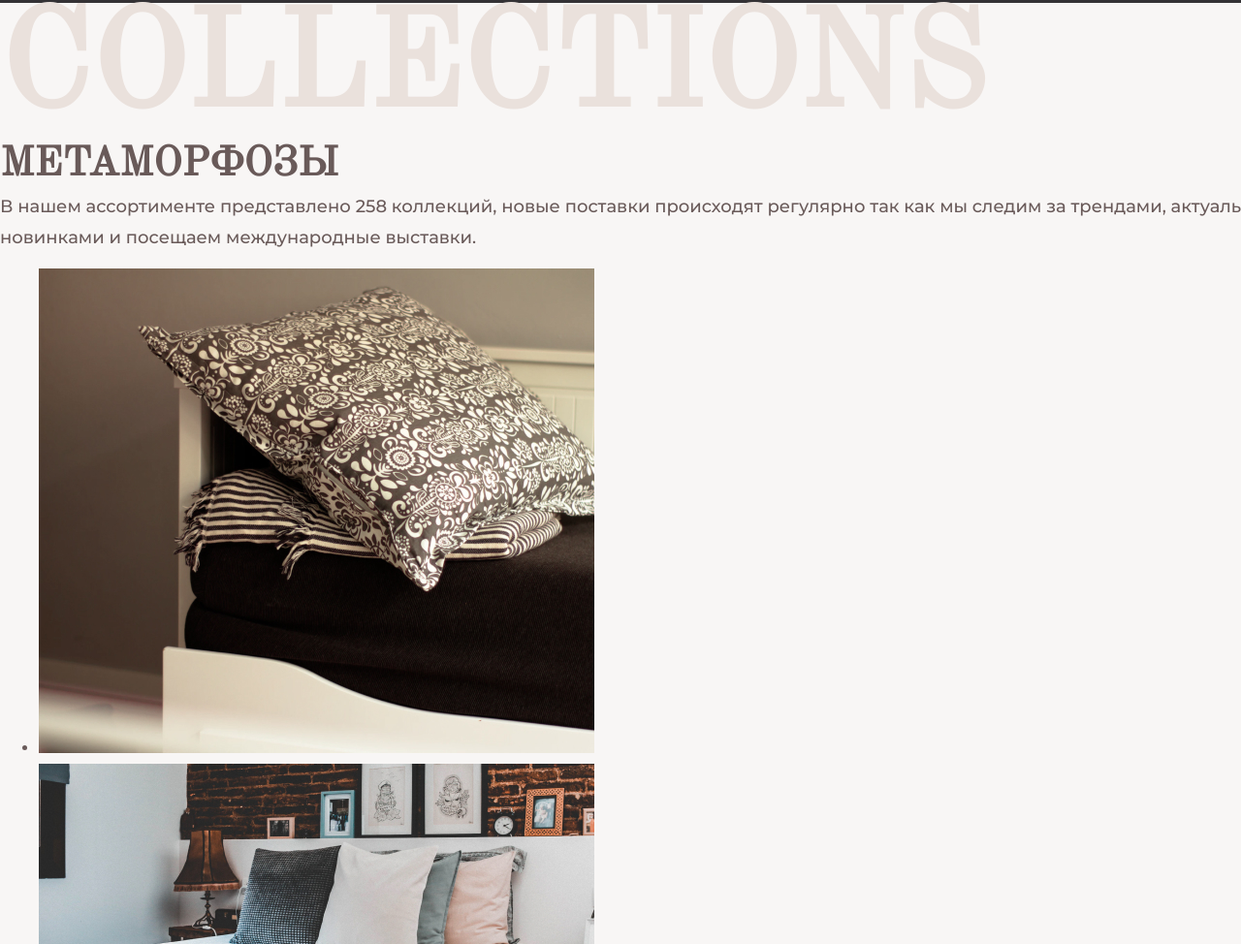
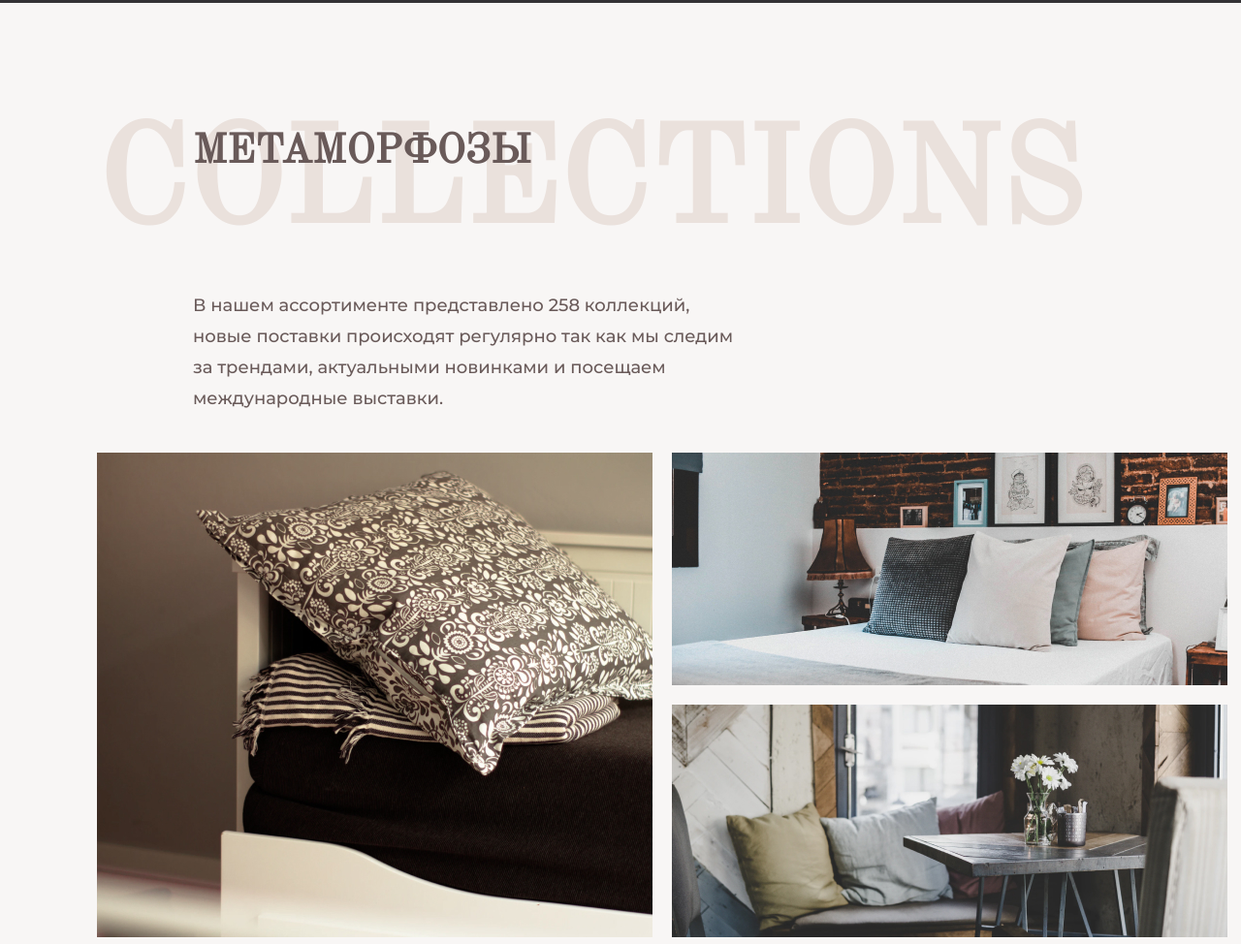
Before and after one commit to shurawi/Abojur, a website: page source/index.html in a window 1280 px wide. Shown: the part 6279-7253 px from the top of the page at 97% size. Drawn offline with Linux system fonts and the light colour scheme; files whose address does not match are found by name.

Commit message:
adds styles for products.scss

```diff
--- a/source/index.html
+++ b/source/index.html
@@ -164,9 +164,11 @@
           <img class="team__img" src="img/team_pic.jpg" width="1165" height="420" alt="">
         </div>
       </section>
-      <section class="products">
-        <h2 class="products__head">Collections</h2>
-        <h3 class="products__title">Метаморфозы</h3>
+      <section class="products wrap">
+        <div class="products__titles">
+          <h2 class="products__head">Collections</h2>
+          <h3 class="products__title">Метаморфозы</h3>
+        </div>
         <p class="products__text">В нашем ассортименте представлено 258 коллекций, новые поставки происходят регулярно так как мы следим за трендами, актуальными новинками и посещаем международные выставки.</p>
         <ul class="products__list">
           <li class="products__item">
--- /dev/null
+++ b/source/sass/products.scss
@@ -0,0 +1,56 @@
+.products {
+  padding-top: 120px;
+}
+
+.products__titles {
+  display: grid;
+  grid-template-columns: repeat(12, 1fr);
+  grid-column-gap: 20px;
+}
+
+.products__head {
+  grid-column: 1 / -1;
+  grid-row: 1;
+}
+
+.products__title {
+  margin-top: 7px;
+  grid-column: 2 / span 4;
+  grid-row: 1;
+}
+
+.products__text {
+  margin: 36px 494px 40px 99px;
+}
+
+.products__list {
+  padding: 0;
+  display: grid;
+  grid-template-columns: repeat(12, 1fr);
+  grid-template-rows: repeat(4, 240px);
+  grid-gap: 20px;
+  list-style: none;
+}
+
+.products__item {
+  &:first-child {
+    grid-column: 1/ span 6;
+    grid-row: 1 / 3;
+  }
+
+  &:nth-child(2),
+  &:nth-child(3) {
+    grid-column: 7 /span 6;
+  }
+
+  &:nth-child(4),
+  &:nth-child(5) {
+    grid-column: 1 /span 6;
+  }
+
+  &:last-child {
+    grid-column: 7 /span 6;
+    grid-row: 3 / 5;
+  }
+
+}
--- a/source/sass/style.scss
+++ b/source/sass/style.scss
@@ -5,4 +5,5 @@
 @import "catalog.scss";
 @import "projects.scss";
 @import "mission.scss";
-@import "team.scss"
+@import "team.scss";
+@import "products.scss"
```
Also changed, not shown: source/css/style.min.css, 1 other file.
